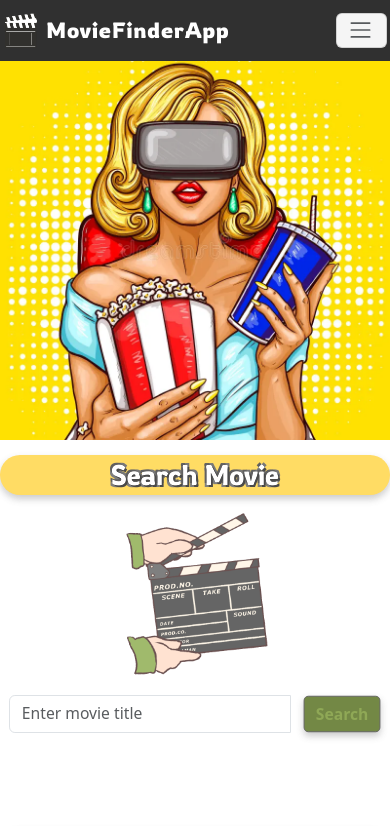
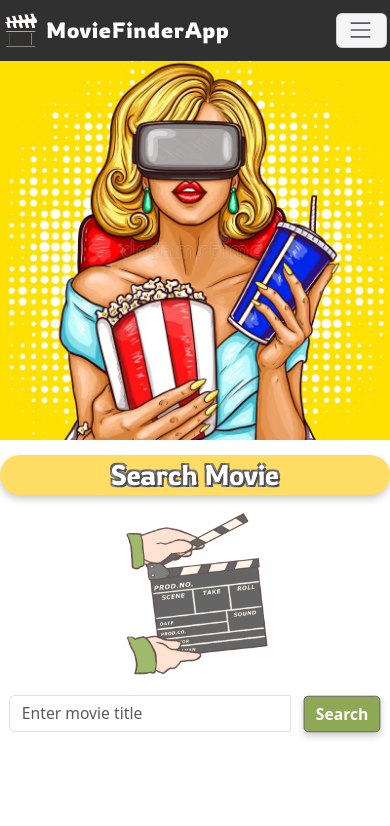
Before and after one commit to MRGiorgiosDev8/django-moviefinder-api, a Django app: page / in a window 390 px wide. Shown: the top 826 px of the page. Run offline with Django 5.2, Linux system fonts and the light colour scheme; data that the repository does not hold is empty; some libraries are stand-ins or nearby versions; some web fonts are replaced.

Commit message:
custom.css update

```diff
--- a/finder_movie/movies_project/static/css/custom.css
+++ b/finder_movie/movies_project/static/css/custom.css
@@ -1180,7 +1180,7 @@ input[type="file"]::-webkit-file-upload-button {
     .btn-custom {
         margin-left: 3px;
         scale: 0.96;
-        color: #8fa856;
+        background-color: #8fa856;
     }
 
     .navbar-toggler {
@@ -1342,6 +1342,10 @@ input[type="file"]::-webkit-file-upload-button {
     .logo-font {
         margin-left: 3px;
     }
+
+    input {
+        margin-bottom: 2vh;
+    }
 }
 
 /* @media (min-width: 1200px) {
```
